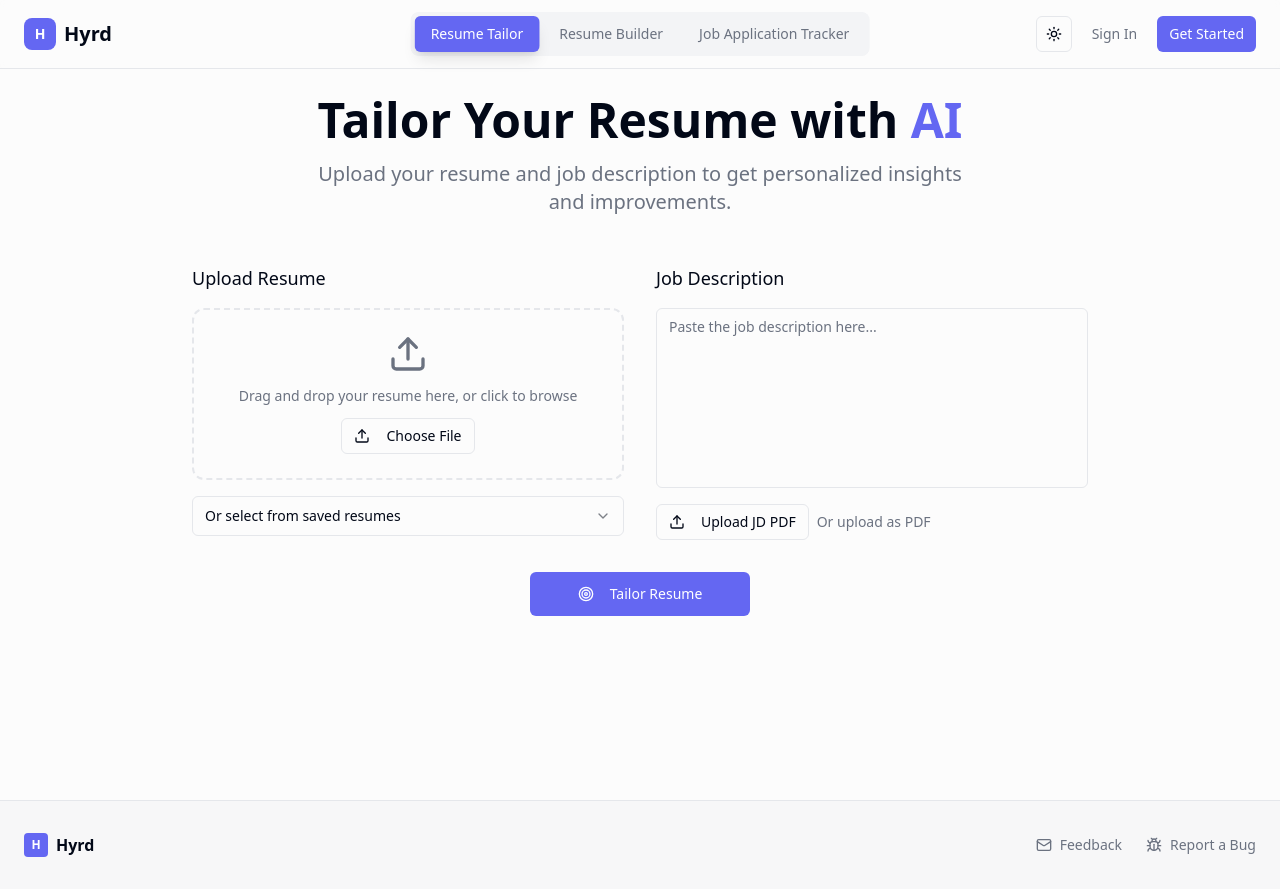
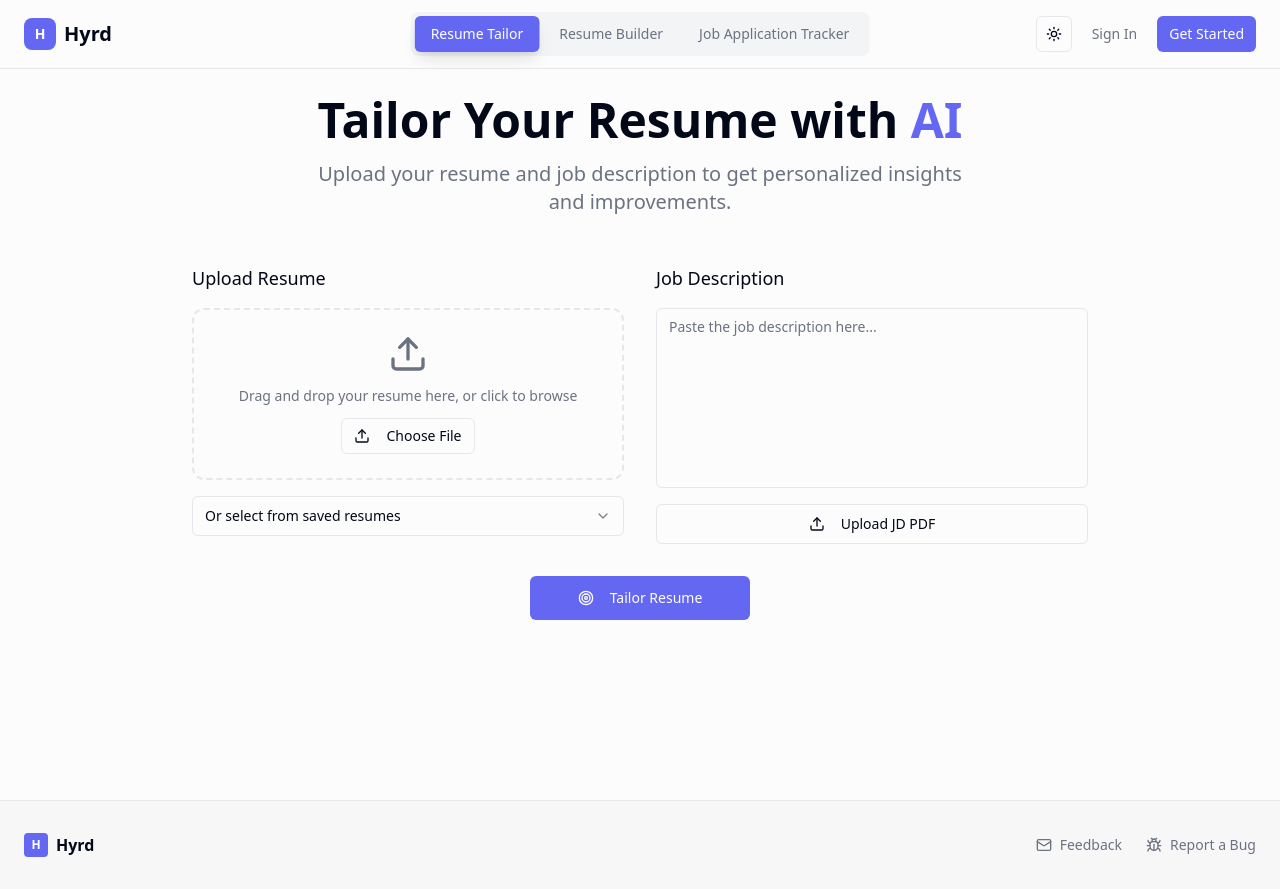
Before and after one commit to ashusomehow/tailored-careers, a React (Vite) app: page /resume-tailorer in a window 1280 px wide. Built offline with nearby package versions, Linux system fonts and the light colour scheme.

Commit message:
Fix Resume Tailor section
Remove "or upload as pdf" text and adjust JD upload button width.

```diff
--- a/src/components/sections/ResumeTailorer.tsx
+++ b/src/components/sections/ResumeTailorer.tsx
@@ -107,12 +107,11 @@ const ResumeTailor = () => {
                 placeholder="Paste the job description here..."
                 className="min-h-[180px] resize-none"
               />
-              <div className="flex items-center space-x-2">
-                <Button variant="outline" size="sm">
+              <div>
+                <Button variant="outline" className="w-full">
                   <Upload className="w-4 h-4 mr-2" />
                   Upload JD PDF
                 </Button>
-                <span className="text-sm text-muted-foreground">Or upload as PDF</span>
               </div>
             </motion.div>
           </div>
```
